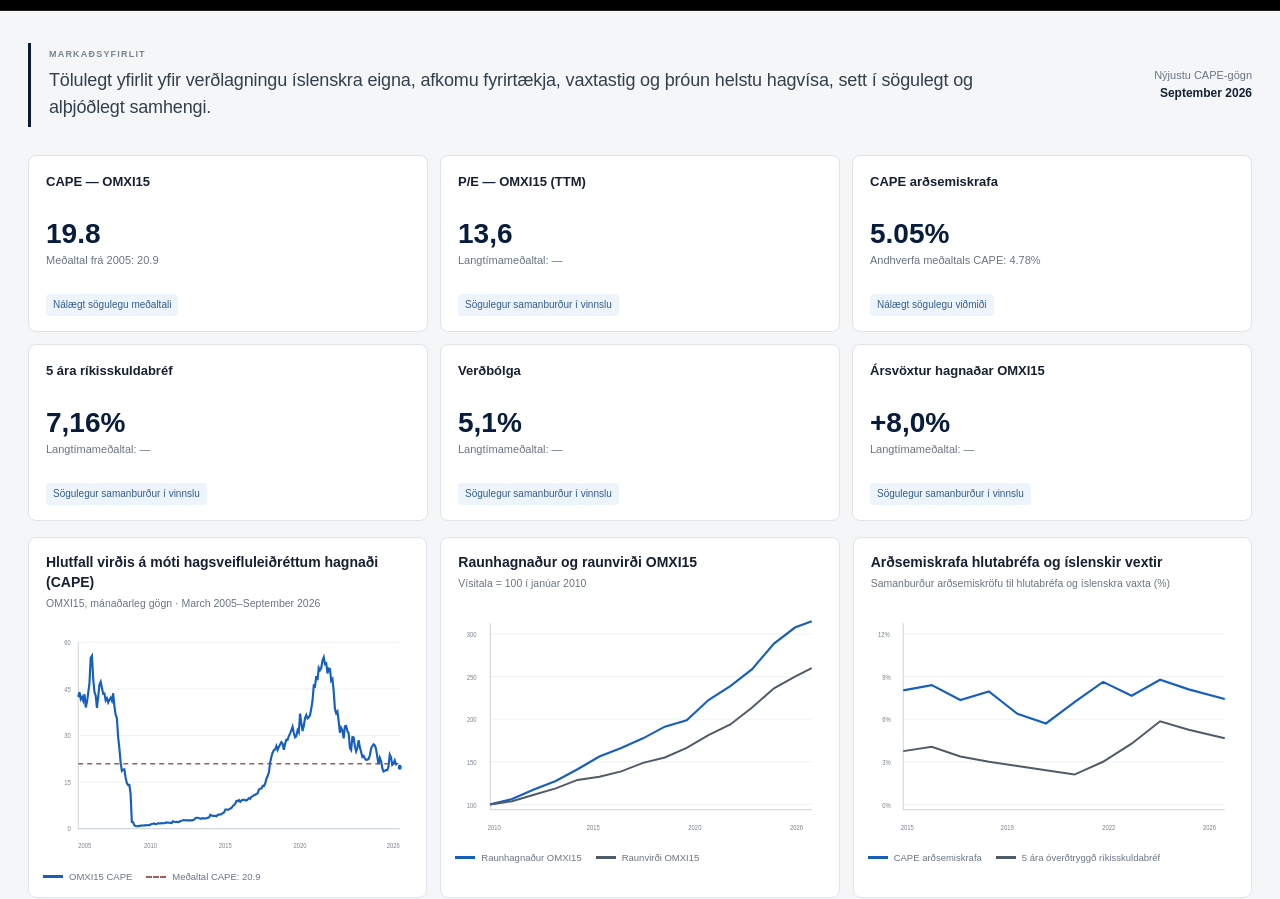
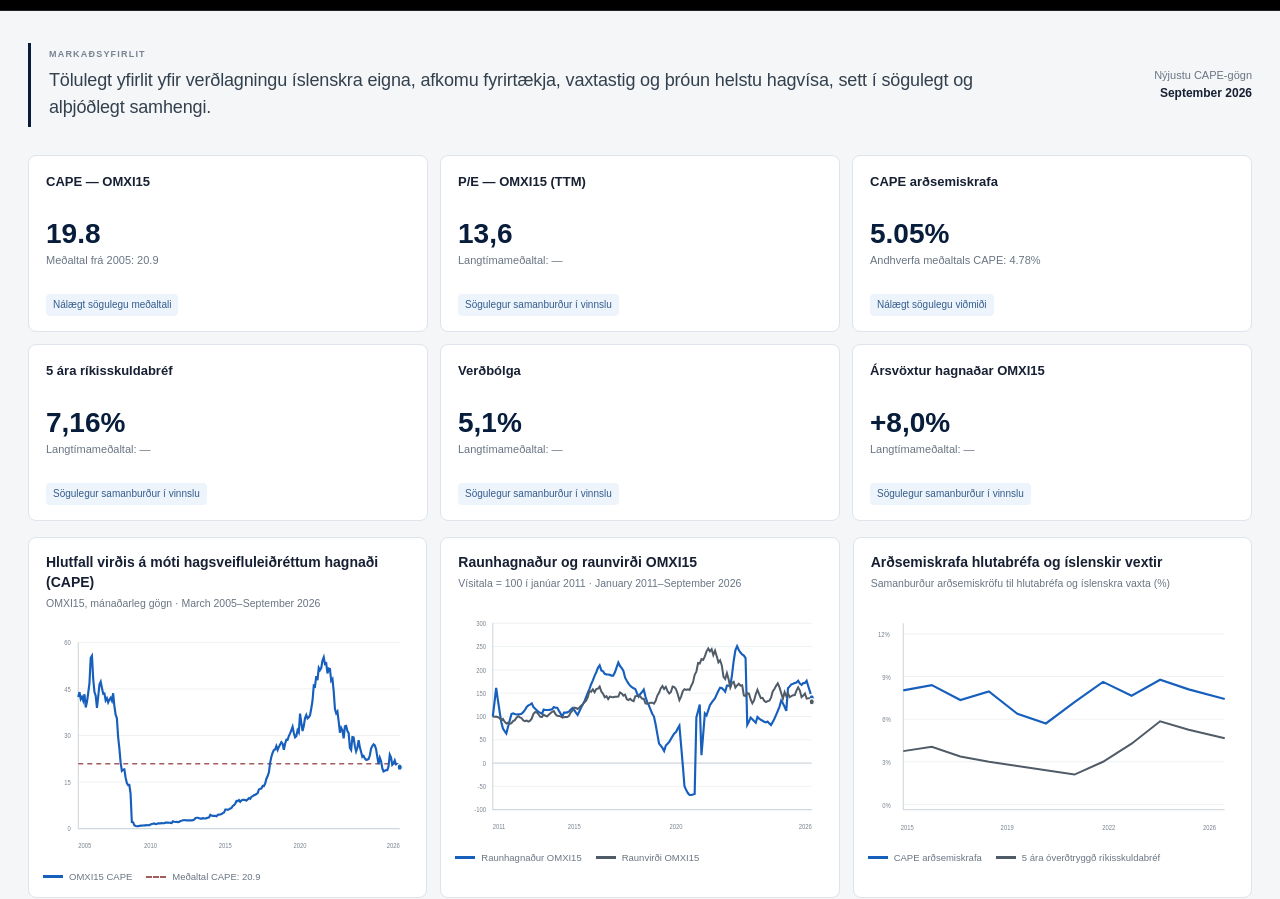
Before and after one commit to BrynjarOlafsson/iceland-market-monitor, a plain HTML site: page index.html in a window 1280 px wide. Shown: the part 72-971 px from the top of the page. Drawn offline with Linux system fonts and the light colour scheme.

Commit message:
Refactor OMXI15 earnings chart and comments
Refactor OMXI15 earnings chart and comments

```diff
--- a/index.html
+++ b/index.html
@@ -1241,107 +1241,33 @@
         </article>
 
 
-        <!-- REAL EARNINGS / OMXI15 -->
+        <!-- REAL EARNINGS / OMXI15 (MONTHLY CSV DATA) -->
 
         <article class="panel">
-
             <div class="panel-header">
-                <h2 class="panel-title">
-                    Raunhagnaður og raunvirði OMXI15
-                </h2>
-
-                <p class="panel-subtitle">
-                    Vísitala = 100 í janúar 2010
+                <h2 class="panel-title">Raunhagnaður og raunvirði OMXI15</h2>
+                <p class="panel-subtitle" id="earningsChartSubtitle">
+                    Vísitala = 100 í janúar 2011 · Sæki gögn…
                 </p>
             </div>
-
             <div class="chart-body">
-
                 <div class="chart-wrap">
-
-                    <svg
-                        class="chart-svg"
-                        viewBox="0 0 440 230"
-                        preserveAspectRatio="none">
-
-                        <line class="grid-line" x1="42" y1="30" x2="425" y2="30"/>
-                        <line class="grid-line" x1="42" y1="70" x2="425" y2="70"/>
-                        <line class="grid-line" x1="42" y1="110" x2="425" y2="110"/>
-                        <line class="grid-line" x1="42" y1="150" x2="425" y2="150"/>
-                        <line class="grid-line" x1="42" y1="190" x2="425" y2="190"/>
-
-                        <line class="axis-line" x1="42" y1="20" x2="42" y2="195"/>
-                        <line class="axis-line" x1="42" y1="195" x2="425" y2="195"/>
-
-                        <text class="axis-text" x="14" y="193">100</text>
-                        <text class="axis-text" x="14" y="153">150</text>
-                        <text class="axis-text" x="14" y="113">200</text>
-                        <text class="axis-text" x="14" y="73">250</text>
-                        <text class="axis-text" x="14" y="33">300</text>
-
-                        <polyline
-                            class="series-blue"
-                            points="
-                            42,190
-                            68,185
-                            94,176
-                            120,168
-                            146,157
-                            172,145
-                            198,137
-                            224,128
-                            250,117
-                            276,111
-                            302,92
-                            328,79
-                            354,63
-                            380,39
-                            405,24
-                            425,18"/>
-
-                        <polyline
-                            class="series-slate"
-                            points="
-                            42,190
-                            68,187
-                            94,181
-                            120,175
-                            146,167
-                            172,164
-                            198,159
-                            224,151
-                            250,146
-                            276,137
-                            302,125
-                            328,115
-                            354,99
-                            380,81
-                            405,70
-                            425,62"/>
-
-                        <text class="axis-text" x="39" y="214">2010</text>
-                        <text class="axis-text" x="157" y="214">2015</text>
-                        <text class="axis-text" x="278" y="214">2020</text>
-                        <text class="axis-text" x="399" y="214">2026</text>
-
+                    <svg class="chart-svg" id="earningsHistoryChart"
+                         viewBox="0 0 440 230" preserveAspectRatio="none"
+                         role="img" aria-label="Þróun raunhagnaðar og raunvirðis OMXI15">
                     </svg>
-
                 </div>
-
                 <div class="legend">
                     <div class="legend-item">
                         <span class="legend-swatch"></span>
                         Raunhagnaður OMXI15
                     </div>
-
                     <div class="legend-item">
                         <span class="legend-swatch slate"></span>
                         Raunvirði OMXI15
                     </div>
                 </div>
-
-            </div>
-
+            </div>
         </article>
 
 
@@ -2037,6 +1963,106 @@
         `Nýjasta gildi ${latest.cape.toFixed(2)}; sögulegt meðaltal ${historicalAverage.toFixed(2)}.`);
 }
 
+
+/* Indexed real OMXI15 earnings and index. Base 2011-01: 2010-01 earnings were
+   negative, so normalizing them to +100 would invert the economic meaning. */
+function renderRealEarningsChart(rows) {
+    const svg = document.getElementById('earningsHistoryChart');
+    if (!svg) return null;
+    const ns = 'http://www.w3.org/2000/svg';
+    const baseMonth = '2011-01';
+    const base = rows.find(row => row.month === baseMonth);
+    if (!base || !(base.earnings > 0) || !(base.index > 0)) {
+        throw new Error('Positive January 2011 earnings and index required for chart base');
+    }
+    const history = rows.filter(row => row.month >= baseMonth &&
+        Number.isFinite(row.earnings) && Number.isFinite(row.index) && row.index > 0)
+        .map(row => ({
+            month: row.month,
+            earnings: 100 * row.earnings / base.earnings,
+            index: 100 * row.index / base.index
+        }));
+    if (history.length < 2) throw new Error('Not enough real earnings observations');
+    const monthCount = new Set(history.map(row => row.month));
+    if (history.length !== monthCount.size) throw new Error('Duplicate real series months');
+
+    svg.replaceChildren();
+    const bounds = { left: 45, right: 425, top: 20, bottom: 195 };
+    const rawValues = history.flatMap(row => [row.earnings, row.index]);
+    const axisMinimum = Math.min(0, Math.floor(Math.min(...rawValues) / 50) * 50);
+    const axisMaximum = Math.ceil(Math.max(...rawValues) / 50) * 50;
+    const numberOfSteps = (axisMaximum - axisMinimum) / 50;
+    const serial = m => Number(m.slice(0, 4)) * 12 + Number(m.slice(5, 7));
+    const first = serial(history[0].month);
+    const last = serial(history[history.length - 1].month);
+    const x = month => bounds.left + (serial(month) - first) / Math.max(1, last - first) * (bounds.right - bounds.left);
+    const y = value => bounds.bottom - (value - axisMinimum) / (axisMaximum - axisMinimum) * (bounds.bottom - bounds.top);
+
+    function draw(tag, attrs, content) {
+        const element = document.createElementNS(ns, tag);
+        for (const [key, value] of Object.entries(attrs)) {
+            element.setAttribute(key, String(value));
+        }
+        if (content !== undefined) element.textContent = String(content);
+        svg.appendChild(element);
+        return element;
+    }
+
+    for (let step = 0; step <= numberOfSteps; step++) {
+        const value = axisMinimum + step * 50;
+        const py = y(value);
+        draw('line', {
+            class: 'grid-line', x1: bounds.left, y1: py, x2: bounds.right, y2: py
+        });
+        draw('text', {
+            class: 'axis-text', x: bounds.left - 8, y: py + 2.5, 'text-anchor': 'end'
+        }, value);
+    }
+    if (axisMinimum < 0) {
+        draw('line', {
+            class: 'axis-line', x1: bounds.left, y1: y(0),
+            x2: bounds.right, y2: y(0)
+        });
+    }
+    draw('line', { class: 'axis-line', x1: bounds.left, y1: bounds.top,
+                  x2: bounds.left, y2: bounds.bottom });
+    draw('line', { class: 'axis-line', x1: bounds.left, y1: bounds.bottom,
+                  x2: bounds.right, y2: bounds.bottom });
+
+    const firstYear = Number(history[0].month.slice(0, 4));
+    const lastYear = Number(history[history.length - 1].month.slice(0, 4));
+    const years = [firstYear];
+    for (let year = Math.ceil((firstYear + 1) / 5) * 5; year <= lastYear - 2; year += 5) {
+        years.push(year);
+    }
+    if (years[years.length - 1] !== lastYear) years.push(lastYear);
+    for (const year of years) {
+        const month = year === firstYear ? history[0].month :
+                      year === lastYear ? history[history.length - 1].month : `${year}-01`;
+        draw('text', {
+            class: 'axis-text', x: x(month), y: 213,
+            'text-anchor': year === firstYear ? 'start' : year === lastYear ? 'end' : 'middle'
+        }, year);
+    }
+
+    for (const [key, className] of [['earnings', 'series-blue'], ['index', 'series-slate']]) {
+        const points = history.map(row => `${x(row.month).toFixed(2)},${y(row[key]).toFixed(2)}`).join(' ');
+        draw('polyline', { class: className, points });
+        const latest = history[history.length - 1];
+        draw('circle', {
+            cx: x(latest.month), cy: y(latest[key]), r: 3,
+            fill: key === 'earnings' ? 'var(--blue)' : 'var(--slate)',
+            stroke: '#ffffff', 'stroke-width': 1.2
+        });
+    }
+    const latest = history[history.length - 1];
+    svg.setAttribute('aria-label',
+        `Raunhagnaður og raunvirði OMXI15 frá janúar 2011 til ${latest.month}. ` +
+        `Janúar 2011 er 100. Raunhagnaður ${latest.earnings.toFixed(1)}, ` +
+        `raunvirði ${latest.index.toFixed(1)}.`);
+    return { first: history[0].month, last: latest.month, count: history.length };
+}
+
 /* Iceland Market Monitor 0.2: one CSV is the source for every displayed CAPE value. */
 async function loadCapeDataFromCsv() {
     const setText = (id, text) => {
@@ -2077,6 +2103,35 @@
         const capeIndex = headers.indexOf('cape_omxi15');
         if (monthIndex < 0 || capeIndex < 0) {
             throw new Error('Required columns month and cape_omxi15 are missing');
+        }
+
+        // The second historical chart uses the very same CSV response.
+        const earningsIndex = headers.indexOf('real_earnings_12m');
+        const realIndexIndex = headers.indexOf('omxi15_real');
+        if (earningsIndex < 0 || realIndexIndex < 0) {
+            throw new Error('Required real earnings and real index columns are missing');
+        }
+        const realRows = lines.slice(1).map(line => {
+            const cells = line.split(',');
+            const month = (cells[monthIndex] || '').trim();
+            const earningsCell = (cells[earningsIndex] || '').trim();
+            const indexCell = (cells[realIndexIndex] || '').trim();
+            return {
+                month,
+                earnings: earningsCell === '' ? NaN : Number(earningsCell),
+                index: indexCell === '' ? NaN : Number(indexCell)
+            };
+        }).filter(row => /^\d{4}-(0[1-9]|1[0-2])$/.test(row.month))
+          .sort((a, b) => a.month.localeCompare(b.month));
+        try {
+            const rendered = renderRealEarningsChart(realRows);
+            if (rendered) {
+                setText('earningsChartSubtitle',
+                    `Vísitala = 100 í janúar 2011 · ${formatMonth(rendered.first)}–${formatMonth(rendered.last)}`);
+            }
+        } catch (chartError) {
+            console.error('Real earnings chart could not be rendered:', chartError);
+            setText('earningsChartSubtitle', 'Ekki tókst að birta gögn um raunhagnað');
         }
 
         const capeHistory = lines.slice(1).map(line => {
@@ -2165,6 +2220,7 @@
     } catch (error) {
         console.error('CAPE data could not be loaded:', error);
         setText('capeChartSubtitle', 'Ekki tókst að sækja CAPE-gögn');
+        setText('earningsChartSubtitle', 'Ekki tókst að sækja gögn um raunhagnað');
         setText('capeObservationDate', 'Gögn ekki tiltæk');
         setText('capeObservationDateCard', 'Gögn ekki tiltæk');
         setText('capeRelativePosition', 'Gögn ekki tiltæk');
```
